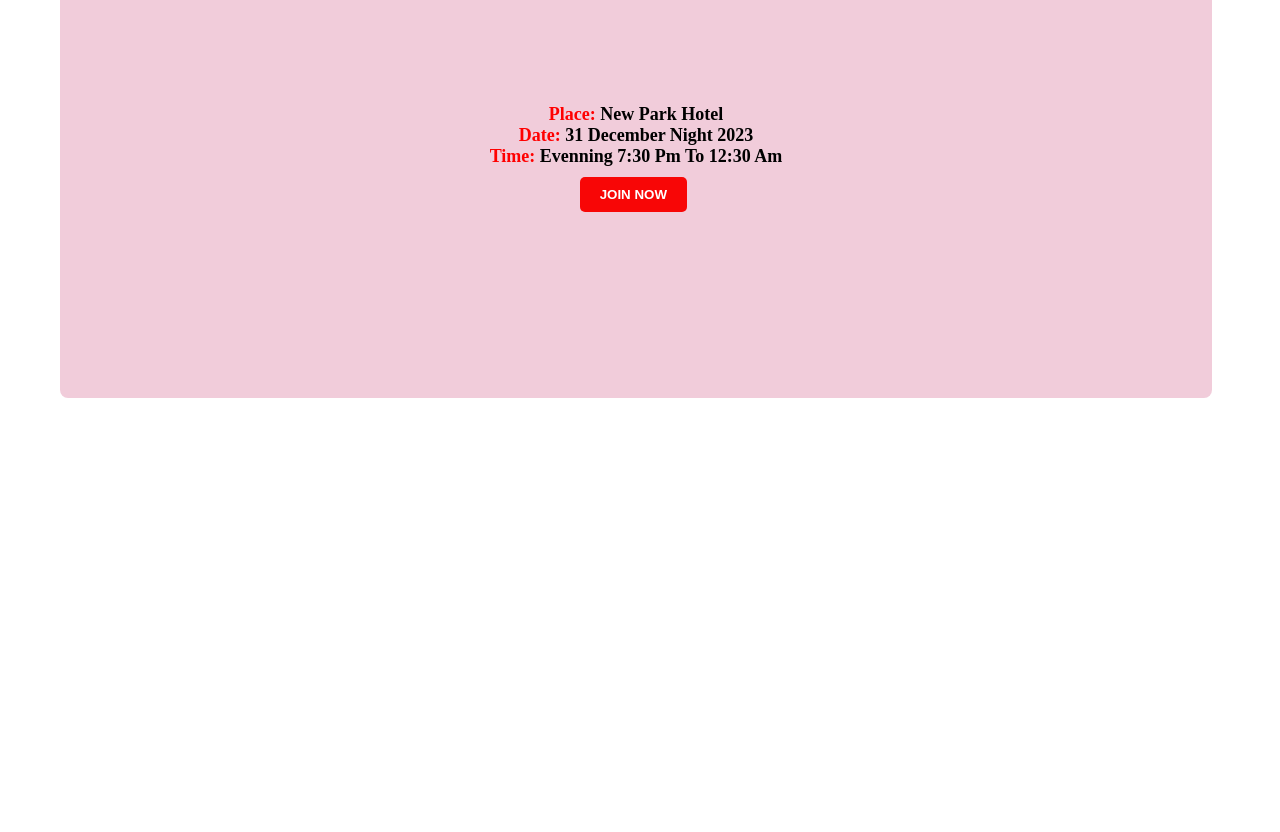
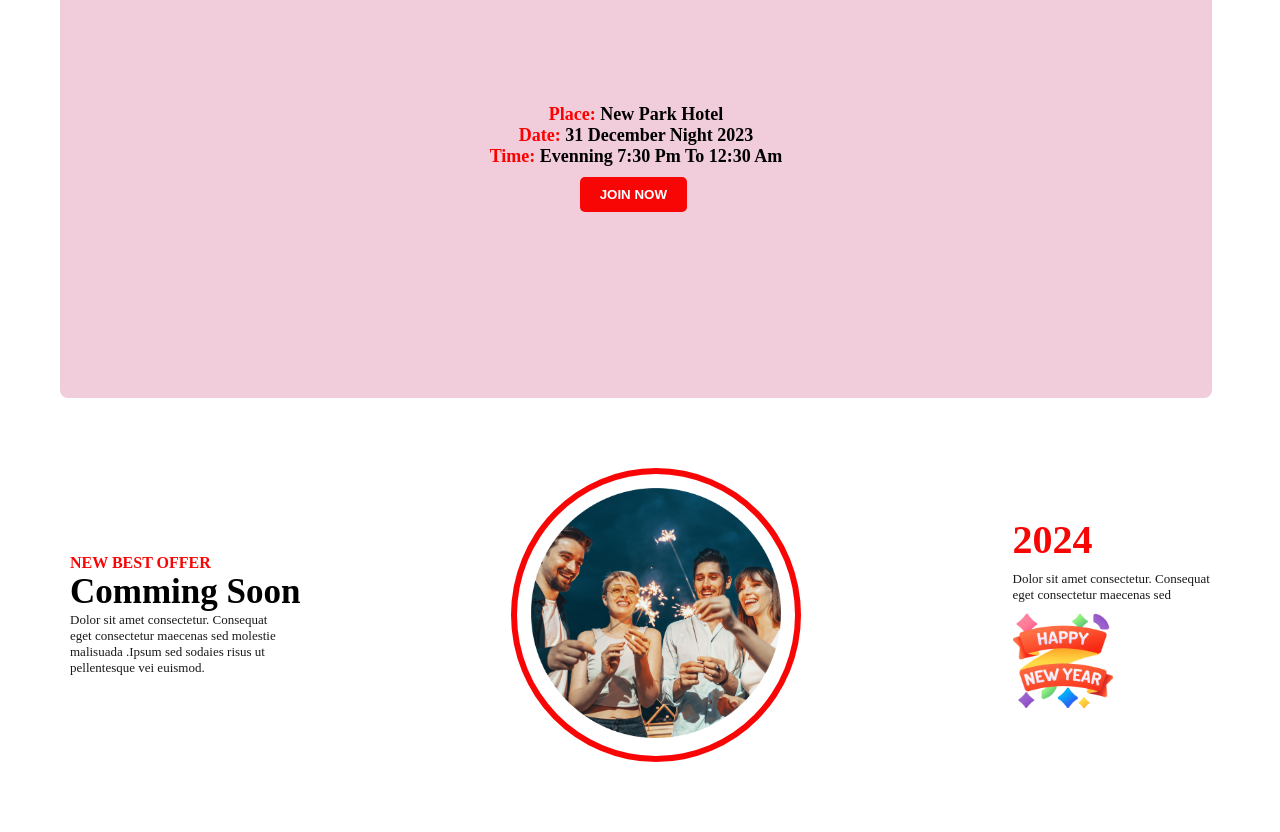
Before and after one commit to RimonWEB/new-year-new-mission, a plain HTML site: page index.html in a window 1280 px wide. Shown: the part 2270-3102 px from the top of the page. Before the commit the page ends 2668 px from the top, so only its background shows below. Drawn offline with Linux system fonts and the light colour scheme.

Commit message:
add a code

```diff
--- a/index.html
+++ b/index.html
@@ -15,6 +15,8 @@
 
     </div>
 
+
+
     <div class="container">
         <h1>65% OFF</h1>
         <p>OUR HOLIDAY DEALS ARE BETTER</p>
@@ -24,9 +26,10 @@
     </div>
 
     <div class="third">
+        <img class="images" src="image/Group 70.png" alt="">
         <div class="thirdd">
             <h1>Welcome to <br>midnight party</h1>
-        <p>Dolor sit amet consectetur aget consectetur maecenas molestie <br>malesuada. Ipsum sed sodaies risus ut pellentesque vel euismad</p>
+            <p>Dolor sit amet consectetur aget consectetur maecenas molestie <br>malesuada. Ipsum sed sodaies risus ut pellentesque vel euismad</p>
         <button>JOIN NOW</button>
 
         </div>
@@ -34,12 +37,34 @@
 
     <div class="fourth">
         <div class="date">
-            <p><span>Place:</span> New Park Hotel</p>
+            <p><span>Place:</span> New Park Hotel</h3>
             <p><span>Date:</span> 31 December Night 2023</p>
             <p><span>Time:</span> Evenning 7:30 Pm To 12:30 Am </p>
             <button>JOIN NOW</button>
         </div>
+    </div>
 
+    <div class="select">
+        <div class="select-1">
+            <h4>NEW BEST OFFER</h4>
+            <h2> Comming Soon</h2>
+            <p class="peragraph">Dolor sit amet consectetur. Consequat <br> eget consectetur maecenas sed molestie <br>malisuada .Ipsum sed sodaies risus ut <br> pellentesque vei euismod.</p>
+        </div>
+
+        <div class="select-image">
+            <img src="image/Ellipse 1.png" alt="">
+
+        </div>
+
+        <div class="new">
+            <h2>2024</h2>
+            <p class="peragraph1">Dolor sit amet consectetur. Consequat <br> eget consectetur maecenas sed</p>
+            <img src="image/Group 96.png" alt="">
+
+        </div>
+    </div>
+
+    <div>
 
     </div>
 
--- a/style.css
+++ b/style.css
@@ -50,6 +50,7 @@
 
 .third{
     background-image: linear-gradient(rgba(0,0,0,0.6),rgba(0,0,0,0.3)),url(image/Vectorrr.png);
+
     margin-left: 60px;
     width: 90%;
     height: 70vh;
@@ -57,6 +58,15 @@
     background-size: cover;
     border-radius: 10px;
     color: white;
+
+}
+.images{
+    float: right;
+    margin-right: 190px;
+    margin-top: 90px;
+    width: 180px;
+    opacity: 85%;
+
 
 }
 .thirdd{
@@ -96,11 +106,14 @@
     display: flex;
     align-items: center;
     justify-content: center;
+
+
 }
 .date p{
     text-align: center;
     font-size: 18px;
     font-weight: bold;
+
 
 }
 span{
@@ -117,3 +130,45 @@ span{
     cursor: pointer;
     margin-left: 90px;
 }
+.select{
+    display: flex;
+    align-items: center;
+    justify-content: space-between;
+
+    padding: 70px;
+}
+.select-1 h2{
+    font-size: 35px;
+    font-weight: bold;
+}
+.select-1 h4{
+    color: rgb(248, 6, 6);
+}
+.select-1 p{
+    opacity: 90%;
+    font-size: 13px;
+}
+
+.select-image{
+    border: 6px solid  rgb(248, 6, 6);
+    padding: 14px;
+    border-radius: 50%;
+
+}
+.select-image img{
+    width: 250px;
+    height: 250px;
+}
+.new h2{
+    color: rgb(248, 6, 6);
+    font-size: 40px;
+}
+.peragraph1{
+    opacity: 90%;
+    font-size: 13px;
+    padding: 8px 0;
+}
+.new img{
+    width: 100px;
+    height: 100px;
+}
```
